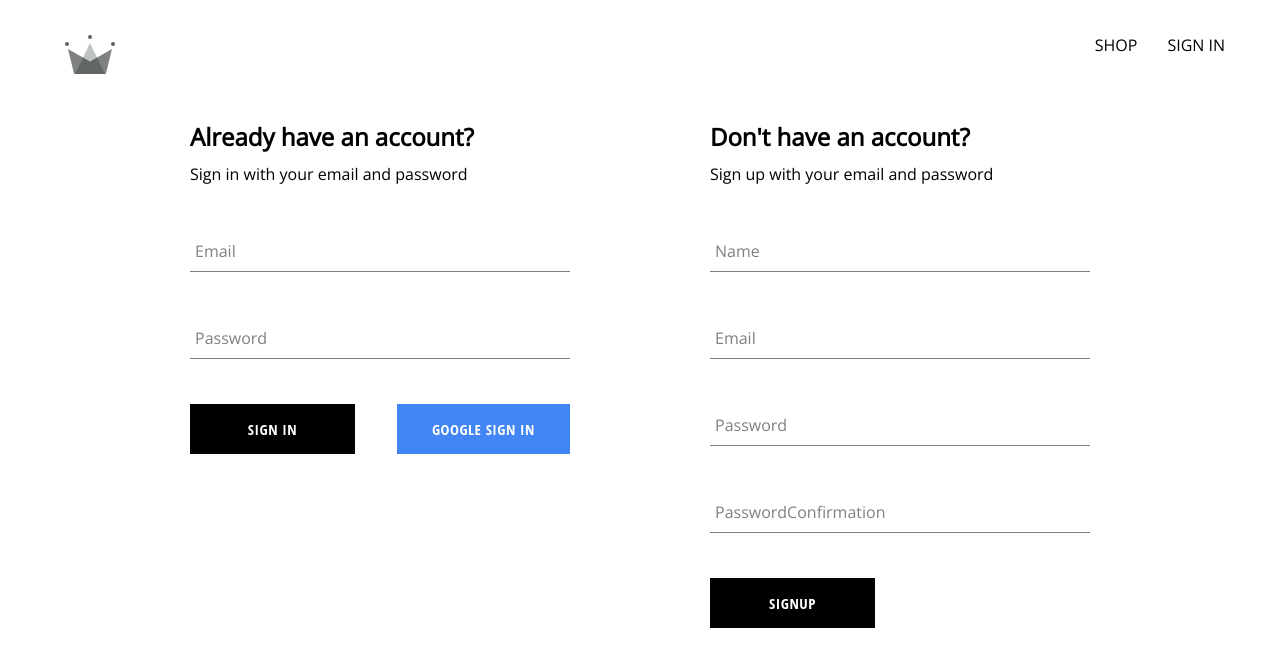
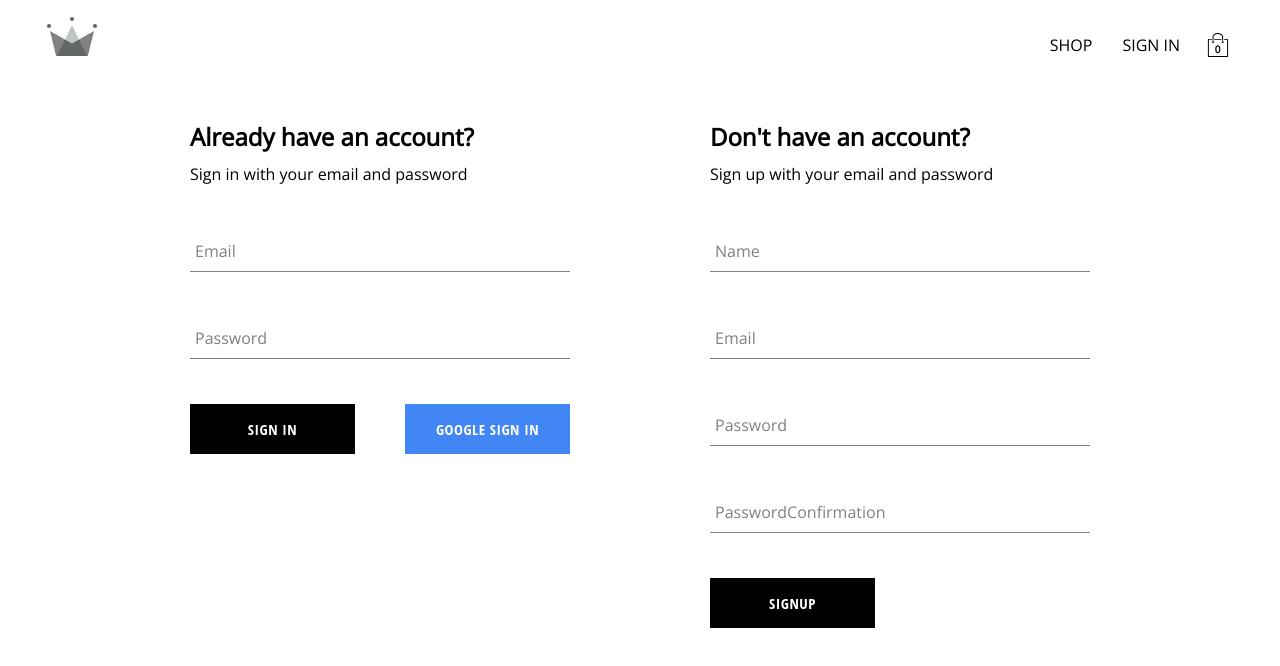
Before and after one commit to CodedSam84/Clothing-store, a React (Create React App) app: page /auth in a window 1280 px wide. Shown: the top 666 px of the page. Built offline with nearby package versions, Linux system fonts and the light colour scheme; no server answers.

Commit message:
Implemented adding to cart and cart dropdown toggling

```diff
--- a/src/components/button/button.styles.scss
+++ b/src/components/button/button.styles.scss
@@ -4,7 +4,6 @@
   height: 50px;
   letter-spacing: 0.5px;
   line-height: 50px;
-  padding: 0 35px 0 35px;
   font-size: 15px;
   background-color: black;
   color: white;
--- /dev/null
+++ b/src/components/cart-dropdown/cart-dropdown.component.js
@@ -0,0 +1,13 @@
+import Button from "../button/button.component";
+import "./cart-dropdown.styles.scss";
+
+const CartDropdown = () => {
+  return (
+    <div className="cart-dropdown-container">
+      <div className="cart-items"/>
+      <Button>Go to checkout</Button>
+    </div>
+  );
+};
+
+export default CartDropdown;
--- /dev/null
+++ b/src/components/cart-dropdown/cart-dropdown.styles.scss
@@ -0,0 +1,29 @@
+.cart-dropdown-container {
+  position: absolute;
+  width: 240px;
+  height: 340px;
+  display: flex;
+  flex-direction: column;
+  padding: 20px;
+  border: 1px solid black;
+  background-color: white;
+  top: 80px;
+  right: 40px;
+  z-index: 5;
+
+  .empty-message {
+    font-size: 18px;
+    margin: 50px auto;
+  }
+
+  .cart-items {
+    height: 240px;
+    display: flex;
+    flex-direction: column;
+    overflow: scroll;
+  }
+
+  button {
+    margin-top: auto;
+  }
+}
--- /dev/null
+++ b/src/components/cart-icon/cart-icon.component.js
@@ -0,0 +1,20 @@
+import "./cart-icon.styles.scss";
+
+import { ReactComponent as ShoppingIcon } from "../../assets/shopping-bag.svg";
+import { useContext } from "react";
+import { CartContext } from "../../contexts/cart.context";
+
+const CartIcon = () => {
+  const { isCartOPen, setIsCartOPen } = useContext(CartContext);
+
+  const toggleHandler = () => setIsCartOPen(!isCartOPen);
+
+  return (
+    <div onClick={toggleHandler} className="cart-icon-container">
+      <ShoppingIcon className="shopping-icon"/>
+      <span className="item-count">0</span>
+    </div>
+  );
+};
+
+export default CartIcon;
--- /dev/null
+++ b/src/components/cart-icon/cart-icon.styles.scss
@@ -0,0 +1,21 @@
+.cart-icon-container {
+  width: 45px;
+  height: 45px;
+  position: relative;
+  display: flex;
+  align-items: center;
+  justify-content: center;
+  cursor: pointer;
+
+  .shopping-icon {
+    width: 24px;
+    height: 24px;
+  }
+
+  .item-count {
+    position: absolute;
+    font-size: 10px;
+    font-weight: bold;
+    bottom: 12px;
+  }
+}
--- /dev/null
+++ b/src/contexts/cart.context.js
@@ -0,0 +1,14 @@
+import { createContext, useState } from "react";
+
+export const CartContext = createContext({
+  isCartOPen: false,
+  setIsCartOPen: () => null,
+});
+
+export const CartProvider = ({children}) => {
+  const [ isCartOPen, setIsCartOPen ] = useState(false);
+
+  const value = { isCartOPen, setIsCartOPen };
+
+  return <CartContext.Provider value={value}>{children}</CartContext.Provider>;
+}
--- a/src/index.js
+++ b/src/index.js
@@ -6,13 +6,16 @@
 import {BrowserRouter} from 'react-router-dom';
 import { UserProvider } from './contexts/user.context';
 import { ProductsProvider } from './contexts/products.context';
+import { CartProvider } from './contexts/cart.context';
 
 ReactDOM.render(
   <React.StrictMode>
     <BrowserRouter>
       <UserProvider>
         <ProductsProvider>
-          <App />
+          <CartProvider>
+            <App />
+          </CartProvider>
         </ProductsProvider>
       </UserProvider>
     </BrowserRouter>
--- a/src/routes/navigation/navigation.component.js
+++ b/src/routes/navigation/navigation.component.js
@@ -5,10 +5,13 @@
 import { ReactComponent as CrownLogo } from '../../assets/crown.svg'
 import { UserContext } from "../../contexts/user.context";
 import { signOutUser } from "../../utils/firebase/firebase.utils";
+import CartIcon from "../../components/cart-icon/cart-icon.component";
+import CartDropdown from "../../components/cart-dropdown/cart-dropdown.component";
+import { CartContext } from "../../contexts/cart.context";
 
 const Navigation = () => {
   const { currentUser } = useContext(UserContext);
-  console.log(currentUser);
+  const { isCartOPen } = useContext(CartContext);
 
   const signOutHandler = async () => {
     try {
@@ -42,7 +45,10 @@
               </Link>
             )
           }
+
+          <CartIcon/>
         </div>
+        { isCartOPen && <CartDropdown/> }
       </div>
 
       <Outlet/>
--- a/src/routes/navigation/navigation.styles.scss
+++ b/src/routes/navigation/navigation.styles.scss
@@ -8,7 +8,7 @@
   .logo-container {
     height: 100%;
     width: 70px;
-    padding: 25px;
+    padding: 7px;
   }
 
   .nav-links-container {
```
Also changed, not shown: src/assets/shopping-bag.svg (added).
